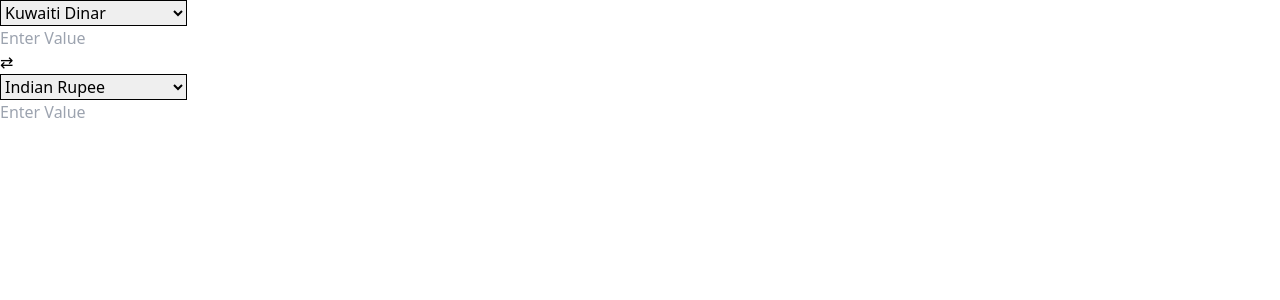
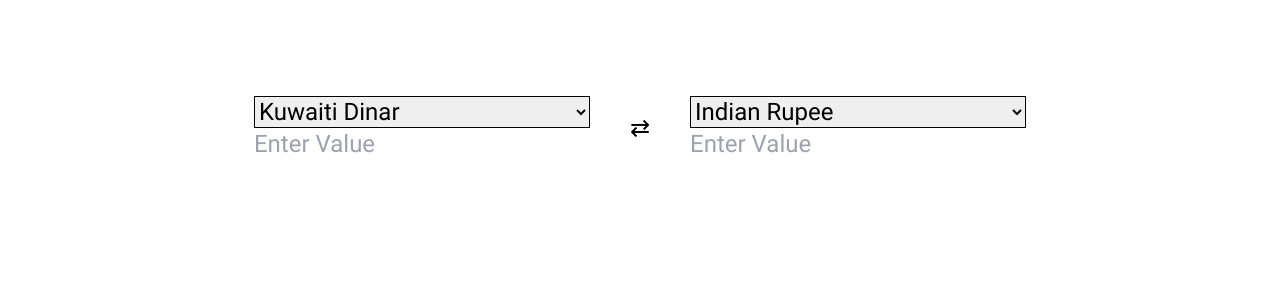
Before and after one commit to rajat1722/currencyConverter, a Nuxt app: page / in a window 1280 px wide. Shown: the top 300 px of the page. Built offline with nearby package versions, Linux system fonts and the light colour scheme.

Commit message:
added styling using tailwind

```diff
--- a/app.vue
+++ b/app.vue
@@ -1,17 +1,17 @@
-<template>
-  <div class="">
-    <div class="container1">
+<template class="dark:bg-black">
+  <div class="container flex mx-auto my-24 justify-center gap-10 text-2xl dark:bg-black ">
+    <div class="container1 flex flex-col">
       <select class="border border-black" name="currency" id="currencyList" v-model="selectedCurrency1">
 
         <option v-for="name in computedCurrencyList1" :key="name" >{{ name }}</option>
       </select>
 
-      <input class="block border-black" type="number" v-model="val1" placeholder="Enter Value" @input="changeVal2">
+      <input class="block border-black dark:bg-black" type="number" v-model="val1" placeholder="Enter Value" @input="changeVal2">
     </div>
 
-    <button @click="exchangeValues">&#8644;</button>
+    <button @click="exchangeValues" class="">&#8644;</button>
 
-    <div class="container2">
+    <div class="container2 flex flex-col ">
       <select class="border border-black" name="currency" id="currencyList" v-model="selectedCurrency2">
 
         <option v-for="name in computedCurrencyList2" :key="name" >{{ name }}</option>
@@ -87,6 +87,17 @@ function exchangeValues(){
   val1.value = val2.value
   val2.value = temp
 }
+
+// Manual Theme Switch
+const themeSwitch = () => {
+  if (document.documentElement.classList.contains("dark")){
+    document.documentElement.classList.remove("dark")
+    localStorage.setItem("theme", "light")
+    return
+  }
+  document.documentElement.classList.add("dark")
+  localStorage.setItem("theme", "dark")
+}
 </script>
 
 <style scoped>
--- /dev/null
+++ b/layouts/global.css
@@ -0,0 +1,9 @@
+@font-face {
+    font-family: "Roboto";
+    src: local("Roboto"),
+    url("/assets/Roboto-BlackItalic.ttf") format("truetype")
+}
+
+html{
+    font-family: "Roboto";
+}
--- a/nuxt.config.ts
+++ b/nuxt.config.ts
@@ -1,4 +1,7 @@
 // https://v3.nuxtjs.org/api/configuration/nuxt.config
 export default defineNuxtConfig({
-    modules: ['@nuxtjs/tailwindcss']
+    modules: ['@nuxtjs/tailwindcss'],
+    css: [
+        "/layouts/global.css",
+    ],
 })
--- a/package.json
+++ b/package.json
@@ -9,6 +9,7 @@
   },
   "devDependencies": {
     "@nuxtjs/tailwindcss": "^6.1.3",
-    "nuxt": "3.0.0-rc.13"
+    "nuxt": "3.0.0-rc.13",
+    "tailwindcss-dark-mode": "^1.1.7"
   }
 }
```
Also changed, not shown: assets/Roboto-BlackItalic.ttf (added), 1 other file (tests, documents, lock files or other folders).
